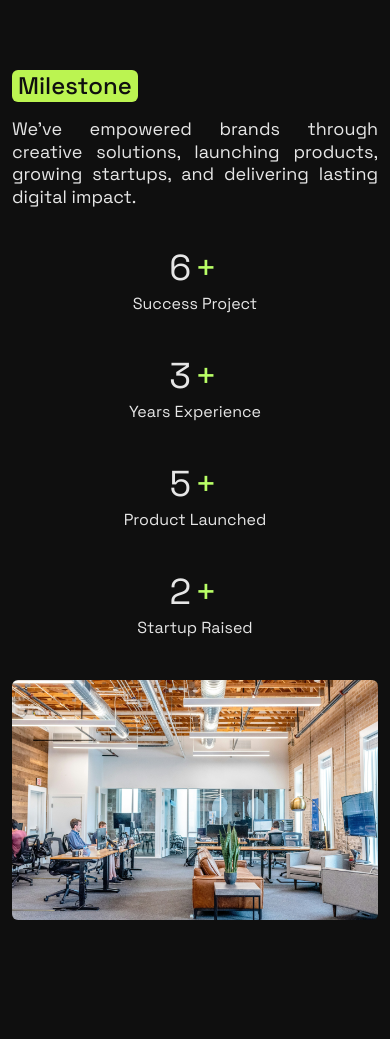
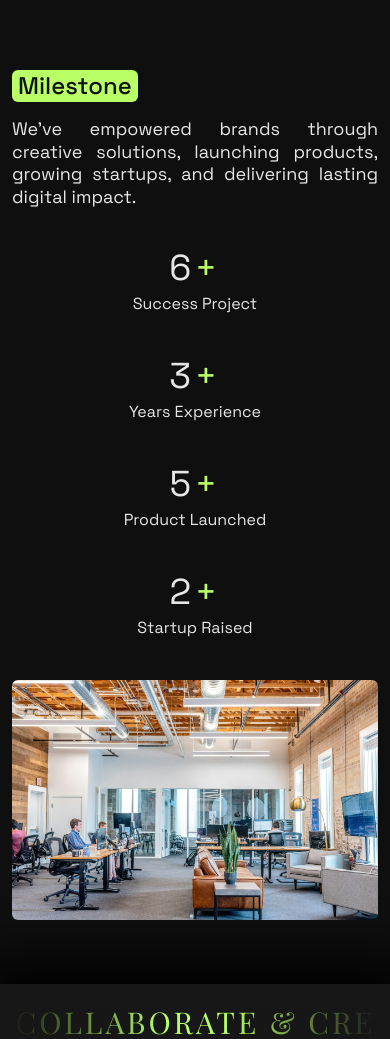
Before and after one commit to sifatbro786/pixel-thrive, a Next.js app: page / in a window 390 px wide. Shown: the part 529-1568 px from the top of the page. Before the commit the page ends 1529 px from the top, so only its background shows below. Built offline with nearby package versions, Linux system fonts and the light colour scheme.

Commit message:
complete: Marq section

```diff
--- a/app/page.js
+++ b/app/page.js
@@ -1,4 +1,5 @@
 import HeroSection from "@/components/hero/HeroSection";
+import Marq from "@/components/marq/Marq";
 import Milestone from "@/components/milestone/Milestone";
 
 export const metadata = {
@@ -8,9 +9,10 @@ export const metadata = {
 
 export default function Home() {
     return (
-        <div className="max-w-7xl mx-auto px-3 md:px-0">
+        <>
             <HeroSection />
             <Milestone />
-        </div>
+            <Marq />
+        </>
     );
 }
--- a/components/common/TopHeading.jsx
+++ b/components/common/TopHeading.jsx
@@ -3,7 +3,7 @@
 export default function TopHeading({heading, paragraph}) {
     return (
         <div className="flex flex-col md:flex-row md:items-center gap-4 md:gap-10">
-            <h2 className="w-fit px-1.5 bg-lime-300 rounded-md text-primary text-2xl md:text-4xl font-medium">{heading}</h2>
+            <h2 className="w-fit px-1.5 bg-secondary rounded-md text-primary text-2xl md:text-4xl font-medium">{heading}</h2>
             <p className="w-auto text-justify md:w-[580px] text-lg font-normal leading-tight">{paragraph}</p>
         </div>
     );
--- a/components/hero/HeroSection.jsx
+++ b/components/hero/HeroSection.jsx
@@ -3,7 +3,7 @@ import HeroStar from "@/public/HeroStars.png";
 
 export default function HeroSection() {
     return (
-        <div className="flex flex-col md:flex-row justify-between mt-10 md:mt-[80px]">
+        <div className="max-w-7xl mx-auto px-3 md:px-0 flex flex-col md:flex-row justify-between mt-10 md:mt-[110px]">
             {/* //* left */}
             <div className="md:mt-1">
                 <div className="relative font-play">
--- /dev/null
+++ b/components/marq/Marq.jsx
@@ -0,0 +1,27 @@
+import Marquee from "react-fast-marquee";
+
+const messages = ["Discuss your ideas", "Enrich your goal", "Collaborate & create"];
+
+export default function Marq() {
+    return (
+        <div className="py-5 md:py-16 px-3 md:px-20 my-16 md:my-40 w-full bg-neutral-900 shadow-[1px_1px_54px_24px_rgba(0,0,0,1.00)]">
+            <Marquee
+                speed={140}
+                autoFill
+                gradient
+                gradientColor="rgb(23,23,23)"
+                gradientWidth={150}
+                className="overflow-hidden"
+            >
+                {messages.map((text, i) => (
+                    <h3
+                        key={i}
+                        className="font-play mx-6 md:mx-20 text-secondary text-3xl md:text-6xl font-light uppercase tracking-[0.1em] md:tracking-[0.3em] whitespace-nowrap"
+                    >
+                        {text}
+                    </h3>
+                ))}
+            </Marquee>
+        </div>
+    );
+}
--- a/components/milestone/Milestone.jsx
+++ b/components/milestone/Milestone.jsx
@@ -5,7 +5,7 @@ import BannerImage from "@/public/BannerImage.jpg";
 
 export default function Milestone() {
     return (
-        <div className="my-20 md:my-[200px] w-full flex flex-col">
+        <div className="max-w-7xl mx-auto px-3 md:px-0 mt-20 md:mt-[200px] w-full flex flex-col">
             <TopHeading
                 heading={"Milestone"}
                 paragraph={
--- a/components/navbar/MobileNavigation.jsx
+++ b/components/navbar/MobileNavigation.jsx
@@ -48,7 +48,7 @@ export default function MobileNavigation({ toggleMenu, isMenuOpen, setIsMenuOpen
                 <>
                     {/* //* Backdrop */}
                     <motion.div
-                        className="fixed inset-0 bg-tertiary/10 z-40"
+                        className="fixed inset-0 bg-primary/10 z-40"
                         initial={{ opacity: 0 }}
                         animate={{ opacity: 1 }}
                         exit={{ opacity: 0 }}
@@ -58,7 +58,7 @@ export default function MobileNavigation({ toggleMenu, isMenuOpen, setIsMenuOpen
 
                     {/* //* Sidebar */}
                     <motion.div
-                        className="fixed top-0 right-0 bottom-0 w-full max-w-full bg-zinc-800/80 backdrop-blur-md text-tertiary z-50 flex flex-col"
+                        className="fixed top-0 right-0 bottom-0 w-full max-w-full bg-primary text-tertiary z-50 flex flex-col"
                         initial="closed"
                         animate="open"
                         exit="closed"
--- a/components/navbar/Navbar.jsx
+++ b/components/navbar/Navbar.jsx
@@ -6,7 +6,6 @@ import NavigationLink from "./NavigationLink";
 export default function Navbar() {
     return (
         <header className="sticky top-0 w-full bg-zinc-900 border-b border-zinc-800 text-lime-400 shadow-md z-50">
-        {/* // <header className="sticky top-0 w-full bg-zinc-800/50 backdrop-blur-xl border-b border-zinc-800 text-lime-400 shadow-xl z-50"> */}
             <div className="mx-auto py-5 px-3 md:px-[90px]">
                 <div className="flex items-center h-8 md:h-16">
                     {/* //* Logo */}
--- a/package.json
+++ b/package.json
@@ -13,7 +13,9 @@
         "lucide-react": "^0.511.0",
         "next": "15.3.2",
         "react": "^19.0.0",
-        "react-dom": "^19.0.0"
+        "react-dom": "^19.0.0",
+        "react-fast-marquee": "^1.6.5",
+        "sharp": "^0.34.2"
     },
     "devDependencies": {
         "@eslint/eslintrc": "^3",
```
Also changed, not shown: 1 other file (tests, documents, lock files or other folders).
